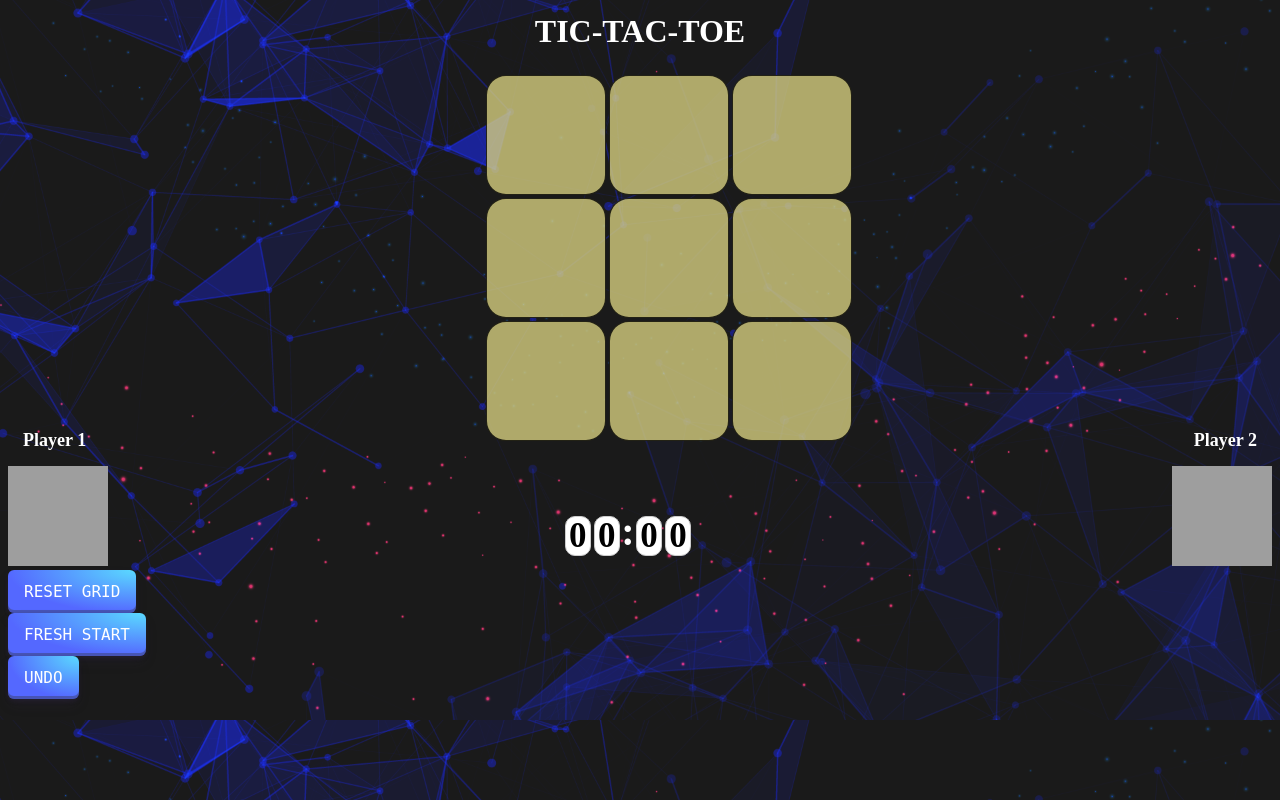
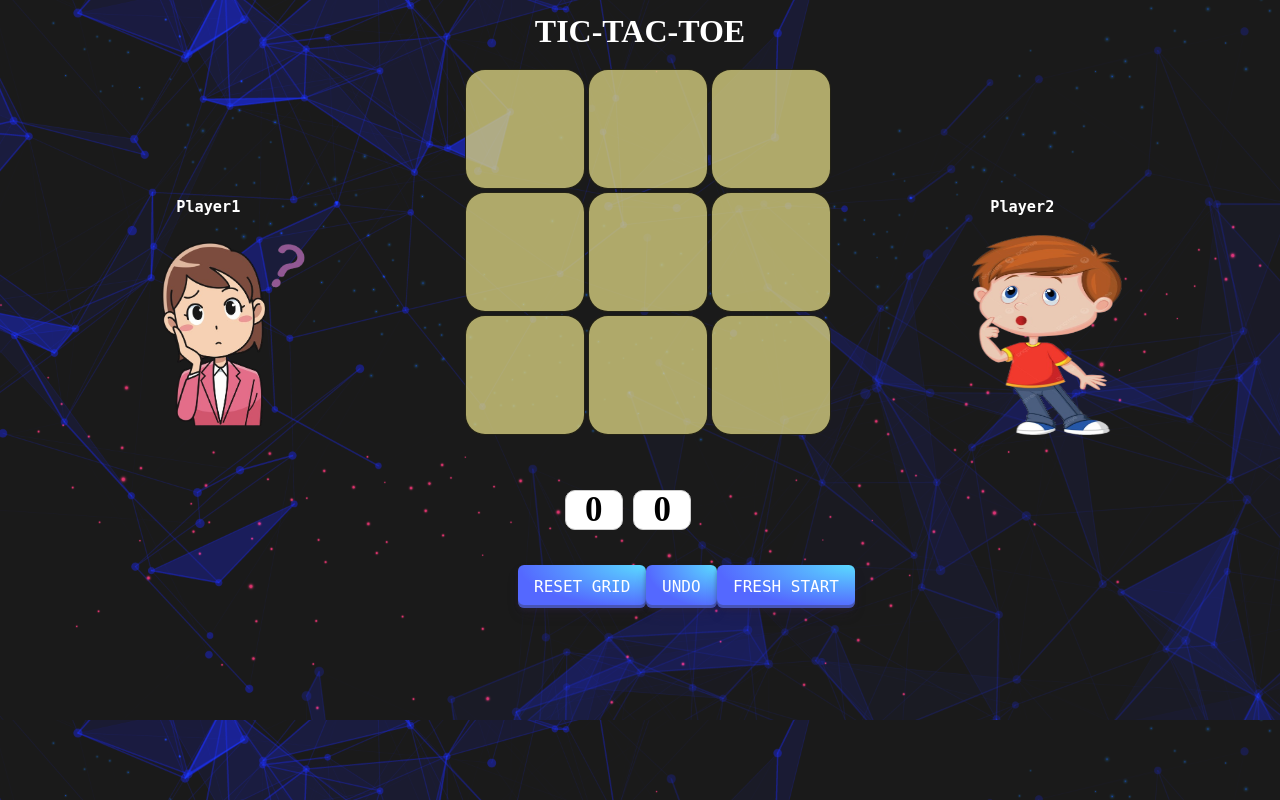
Before and after one commit to VoyagerX21/Tic_Tac_Toe, a Django app: page / in a window 1280 px wide. Run offline with Django 5.2, Linux system fonts and the light colour scheme; some libraries are stand-ins or nearby versions; grey boxes are pictures that could not be loaded.

Commit message:
Changes made to make everything in the container by Kunalgit add .

```diff
--- a/templates/index.html
+++ b/templates/index.html
@@ -23,6 +23,7 @@
 
       .homepage {
         background-image: url("/static/img4.png");
+        /* background-color: white; */
         background-size: cover;
       }
 
@@ -41,7 +42,6 @@
         position: relative;
         height: 340px;
         width: 370px;
-        margin-left: 37%;
         margin-top: 2%;
         padding-left: 10px;
         padding-right: 10px;
@@ -76,6 +76,11 @@
       .player {
         display: flex;
         justify-content: space-between;
+      }
+
+      .player2 {
+        display: flex;
+        justify-content: center;
       }
 
       .player_heading {
@@ -182,11 +187,32 @@
         box-shadow: #3c4fe0 0 3px 7px inset;
         transform: translateY(2px);
       }
+      .option {
+        display: flex;
+        justify-content: space-between;
+        margin: 35px 510px 20px 510px;
+      }
+      .option2 {
+        display: flex;
+        justify-content: space-between;
+        margin: 0px 150px 0px 150px;
+      }
     </style>
   </head>
 
   <body class="homepage">
     <div class="heading">TIC-TAC-TOE</div>
+    <div class="option2">
+      <div class="player">
+        <div class="player_1" style="margin-top: 130px">
+          <h3 style="color: white"><pre>  Player1</pre></h3>
+          <img
+            src="/static/temp-removebg-preview3.png"
+            height="200px"
+            width="150px"
+          />
+        </div>
+      </div>
       <div class="tic-takotterbox">
         <form method="post" action="{% url 'taken' %}">
           {% csrf_token %}
@@ -234,18 +260,19 @@
           <button class="button" type="submit">{{ ninth }}</button>
         </form>
       </div>
-    <div class="player_heading">
-      <label> Player 1</label>
-      <label> Player 2</label>
-    </div>
       <div class="player">
-      <div class="player_1">
+        <div class="player_2" style="margin-top: 130px">
+          <h3 style="color: white"><pre>  Player2</pre></h3>
           <img
-          src="https://thumbs.dreamstime.com/z/nerd-geek-thinking-clipart-picture-cartoon-character-78583260.jpg"
-          height="100px"
-          width="100px"
+            src="/static/temp-removebg-preview.png"
+            height="200px"
+            width="150px"
           />
         </div>
+      </div>
+    </div>
+
+    <div class="player2">
       <div
         class="calendar-counter"
         style="
@@ -257,29 +284,30 @@
           position: relative;
         "
       >
+        {% if score11 != '0' %}
           <div class="day">{{ score11 }}</div>
+        {% endif %}
         <div class="day">{{ score12 }}</div>
-        <div class="day2">:</div>
+        <div class="day2"><pre></pre></div>
+        {% if score21 != '0' %}
         <div class="day">{{ score21 }}</div>
+        {% endif %}
         <div class="day">{{ score22 }}</div>
       </div>
-      <div class="player_2">
-        <img
-          src="http://clipartmag.com/images/person-thinking-cartoon-clipart-19.jpg"
-          height="100px"
-          width="100px"
-        />
     </div>
-    </div>
+    <div class="option">
       <form action="{% url 'reset' %}" method="post">
         {% csrf_token %}
         <button class="button-29" role="button">RESET GRID</button>
       </form>
-    <a href="/"><button class="button-29" role="button">FRESH START</button></a>
       <form action="{% url 'undo' %}" method="post">
         {% csrf_token %}
         <button class="button-29" role="button">UNDO</button>
       </form>
+      <a href="/"
+        ><button class="button-29" role="button">FRESH START</button></a
+      >
+    </div>
     <script src="//cdn.jsdelivr.net/npm/alertifyjs@1.14.0/build/alertify.min.js"></script>
     {% for msgs in messages %}
     <script>
```
Lines whose indentation alone changed are shown as unchanged.
